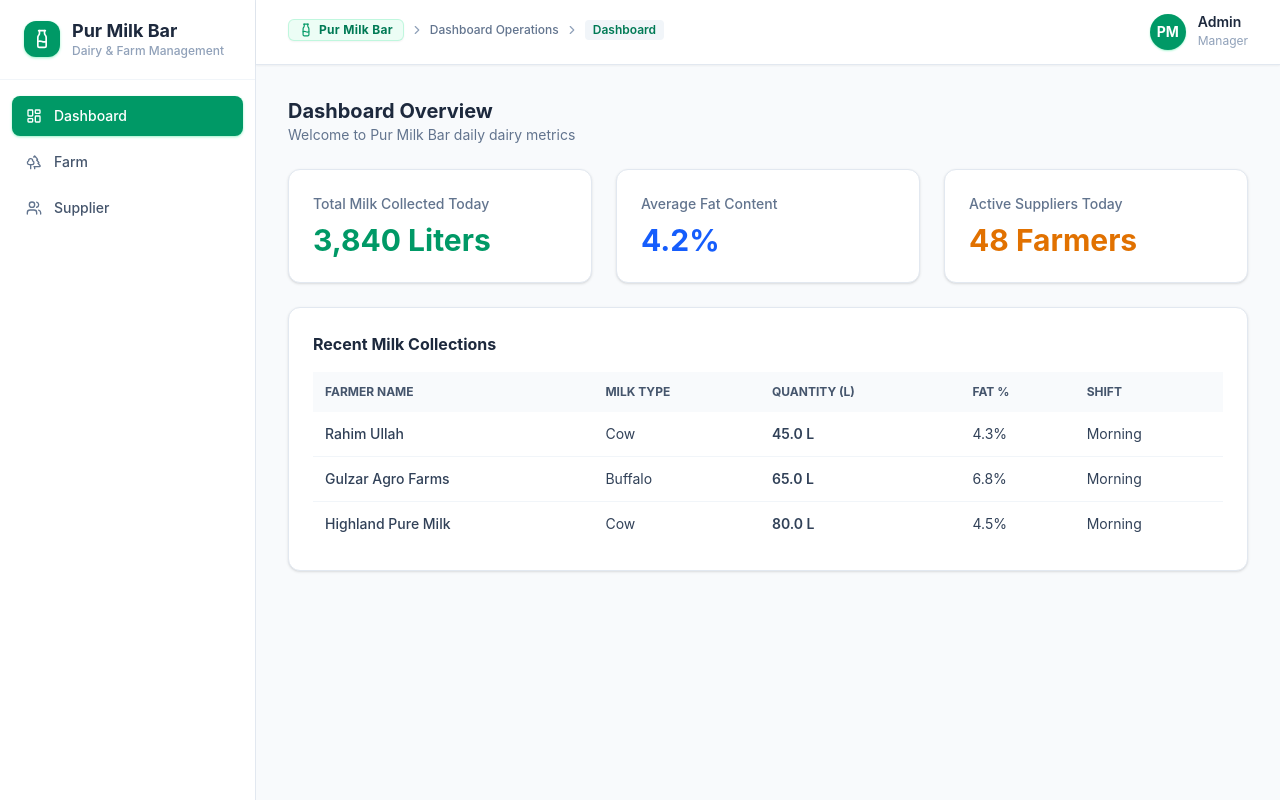
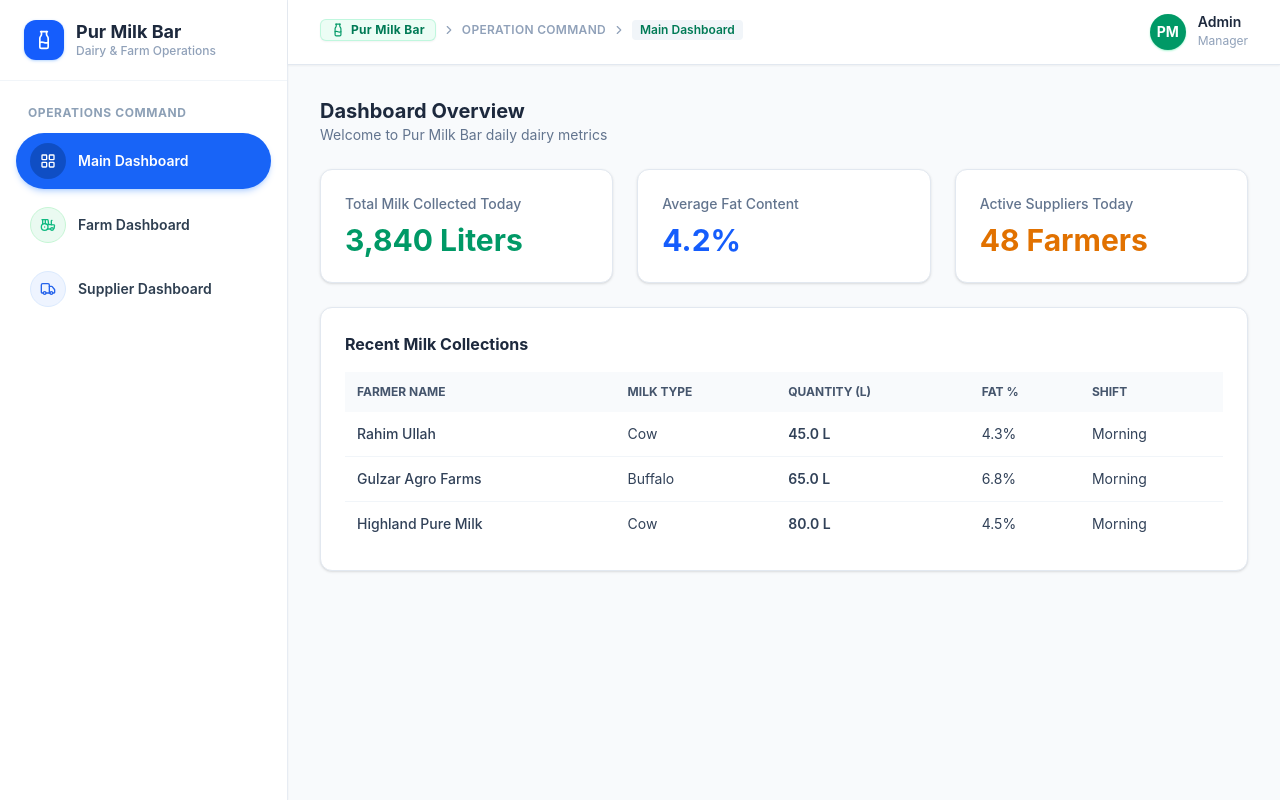
Before and after one commit to shaheerali838/Pure-Milk-Bar, a React (Vite) app in the folder client/: page /dashboard in a window 1280 px wide. Built offline with nearby package versions, Linux system fonts and the light colour scheme.

Commit message:
feat: implement Navbar and Sidebar components for the main layout

```diff
--- a/client/src/layouts/components/Navbar.jsx
+++ b/client/src/layouts/components/Navbar.jsx
@@ -5,34 +5,30 @@ import { ChevronRight, Milk } from 'lucide-react';
 export default function Navbar() {
   const location = useLocation();
 
-  const getActiveTabInfo = (pathname) => {
-    if (pathname.startsWith('/farm')) {
-      return { tab: 'Farm', section: 'Farm Management' };
-    }
-    if (pathname.startsWith('/supplier')) {
-      return { tab: 'Supplier', section: 'Supplier & Procurement' };
-    }
-    return { tab: 'Dashboard', section: 'Dashboard Operations' };
+  const getActiveTab = (pathname) => {
+    if (pathname.startsWith('/farm')) return 'Farm Dashboard';
+    if (pathname.startsWith('/supplier')) return 'Supplier Dashboard';
+    return 'Main Dashboard';
   };
 
-  const { tab, section } = getActiveTabInfo(location.pathname);
+  const activeTab = getActiveTab(location.pathname);
 
   return (
     <header className="bg-white border-b border-slate-200 px-8 py-3.5 flex items-center justify-between shadow-xs">
       <div>
-        {/* Breadcrumb: Pur Milk Bar > Section Operation > Page Name */}
+        {/* Breadcrumb: Pur Milk Bar > OPERATION COMMAND > Page Name */}
         <div className="flex items-center gap-1.5 text-xs text-slate-500 mb-1">
           <span className="inline-flex items-center gap-1.5 text-emerald-700 font-bold tracking-wide bg-emerald-50 px-2.5 py-0.5 rounded-md border border-emerald-200/60 shadow-xs">
             <Milk className="w-3.5 h-3.5 text-emerald-600" />
             Pur Milk Bar
           </span>
           <ChevronRight className="w-3.5 h-3.5 text-slate-400" />
-          <span className="text-slate-500 font-medium">
-            {section}
+          <span className="text-[#90a1b9] font-semibold tracking-wide text-xs">
+            OPERATION COMMAND
           </span>
           <ChevronRight className="w-3.5 h-3.5 text-slate-400" />
           <span className="text-emerald-700 font-semibold bg-slate-100 px-2 py-0.5 rounded">
-            {tab}
+            {activeTab}
           </span>
         </div>
       </div>
--- a/client/src/layouts/components/Sidebar.jsx
+++ b/client/src/layouts/components/Sidebar.jsx
@@ -1,27 +1,59 @@
 import React from 'react';
 import { NavLink } from 'react-router-dom';
-import { LayoutDashboard, Trees, Users, Milk } from 'lucide-react';
+import { LayoutGrid, Tractor, Truck, Milk } from 'lucide-react';
 
 export default function Sidebar() {
   const links = [
-    { id: 'Dashboard', name: 'Dashboard', icon: LayoutDashboard, path: '/dashboard' },
-    { id: 'Farm', name: 'Farm', icon: Trees, path: '/farm' },
-    { id: 'Supplier', name: 'Supplier', icon: Users, path: '/supplier' },
+    {
+      id: 'Dashboard',
+      name: 'Main Dashboard',
+      icon: LayoutGrid,
+      path: '/dashboard',
+      iconBg: 'bg-[#f0f4f9]',
+      iconColor: 'text-[#486581]',
+      iconBorder: 'border border-[#e2e8f0]',
+    },
+    {
+      id: 'Farm',
+      name: 'Farm Dashboard',
+      icon: Tractor,
+      path: '/farm',
+      iconBg: 'bg-[#eafaf1]',
+      iconColor: 'text-[#10b981]',
+      iconBorder: 'border border-[#c6f6d5]',
+    },
+    {
+      id: 'Supplier',
+      name: 'Supplier Dashboard',
+      icon: Truck,
+      path: '/supplier',
+      iconBg: 'bg-[#eef4ff]',
+      iconColor: 'text-[#2563eb]',
+      iconBorder: 'border border-[#dbeafe]',
+    },
   ];
 
   return (
-    <div className="w-64 bg-white min-h-screen flex flex-col border-r border-slate-200">
+    <div className="w-72 bg-white min-h-screen flex flex-col border-r border-slate-200/80 shadow-xs">
+      {/* Brand Header */}
       <div className="px-6 py-5 border-b border-slate-100 flex items-center gap-3">
-        <div className="w-9 h-9 rounded-xl bg-emerald-600 text-white flex items-center justify-center font-bold shadow-sm shadow-emerald-200">
+        <div className="w-10 h-10 rounded-xl bg-blue-600 text-white flex items-center justify-center font-bold shadow-sm shadow-blue-200">
           <Milk className="w-5 h-5" />
         </div>
         <div>
           <h1 className="text-lg font-bold text-slate-800 leading-tight">Pur Milk Bar</h1>
-          <p className="text-xs text-slate-400 font-medium">Dairy & Farm Management</p>
+          <p className="text-xs text-slate-400 font-medium">Dairy & Farm Operations</p>
         </div>
       </div>
 
-      <nav className="flex-1 px-3 py-4 space-y-1.5">
+      {/* Navigation */}
+      <div className="flex-1 px-4 py-6">
+        {/* Section Heading */}
+        <div className="px-3 mb-3 text-xs font-bold tracking-wider text-[#8da0b6] uppercase">
+          OPERATIONS COMMAND
+        </div>
+
+        <nav className="space-y-2">
           {links.map((link) => {
             const Icon = link.icon;
             return (
@@ -29,17 +61,25 @@ export default function Sidebar() {
                 key={link.id}
                 to={link.path}
                 className={({ isActive }) =>
-                `w-full flex items-center gap-3 px-3.5 py-2.5 rounded-lg text-sm font-medium transition-all ${
+                  `w-full flex items-center gap-3 px-3.5 py-2.5 rounded-full text-sm font-semibold transition-all duration-200 ${
                     isActive
-                    ? 'bg-emerald-600 text-white shadow-sm shadow-emerald-200'
-                    : 'text-slate-600 hover:bg-slate-100/80 hover:text-slate-900'
+                      ? 'bg-[#1864f7] text-white shadow-md shadow-blue-500/25'
+                      : 'text-[#2e3e50] hover:bg-slate-100/70 hover:text-slate-900'
                   }`
                 }
               >
                 {({ isActive }) => (
                   <>
-                  <Icon className={`w-4 h-4 ${isActive ? 'text-white' : 'text-slate-500'}`} />
-                  <span>{link.name}</span>
+                    <div
+                      className={`w-9 h-9 rounded-full flex items-center justify-center shrink-0 transition-colors ${
+                        isActive
+                          ? 'bg-[#0f4ec4] text-white'
+                          : `${link.iconBg} ${link.iconColor} ${link.iconBorder}`
+                      }`}
+                    >
+                      <Icon className="w-4 h-4" />
+                    </div>
+                    <span className="truncate">{link.name}</span>
                   </>
                 )}
               </NavLink>
@@ -47,5 +87,6 @@ export default function Sidebar() {
           })}
         </nav>
       </div>
+    </div>
   );
 }
```
Lines whose indentation alone changed are shown as unchanged.
